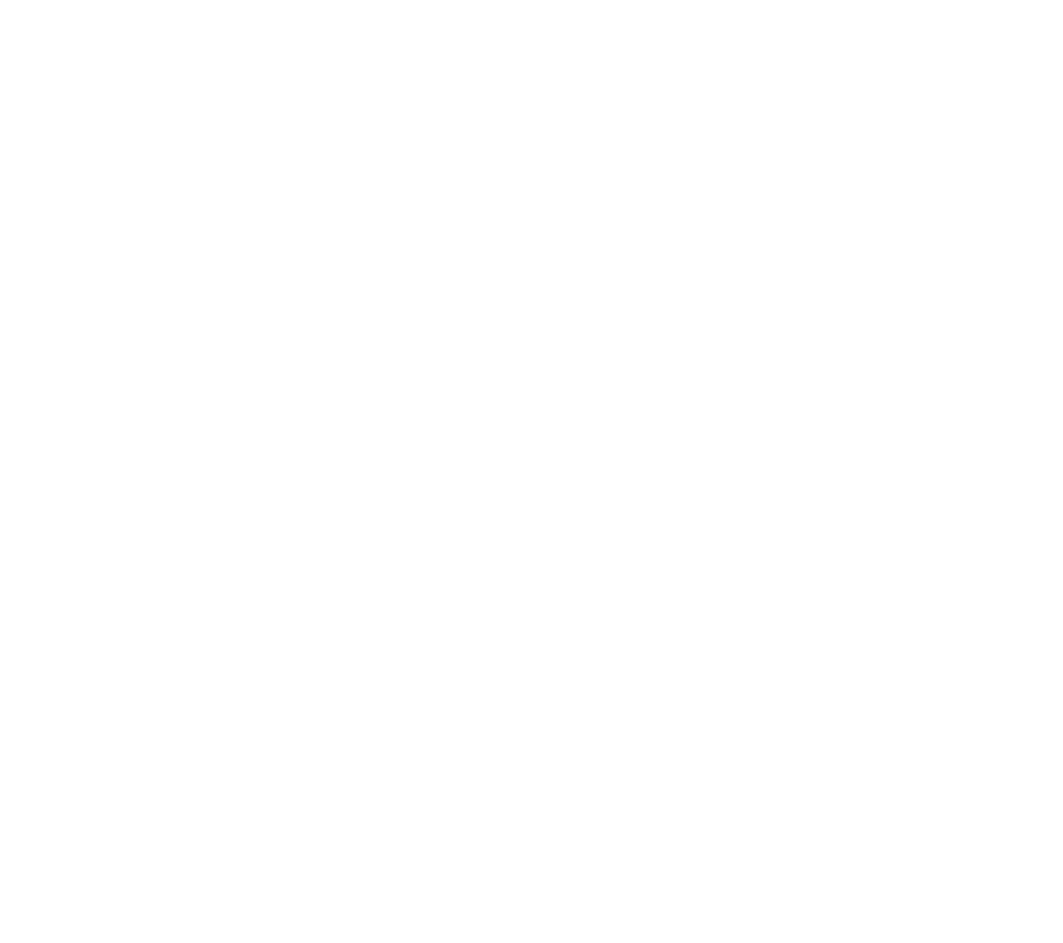
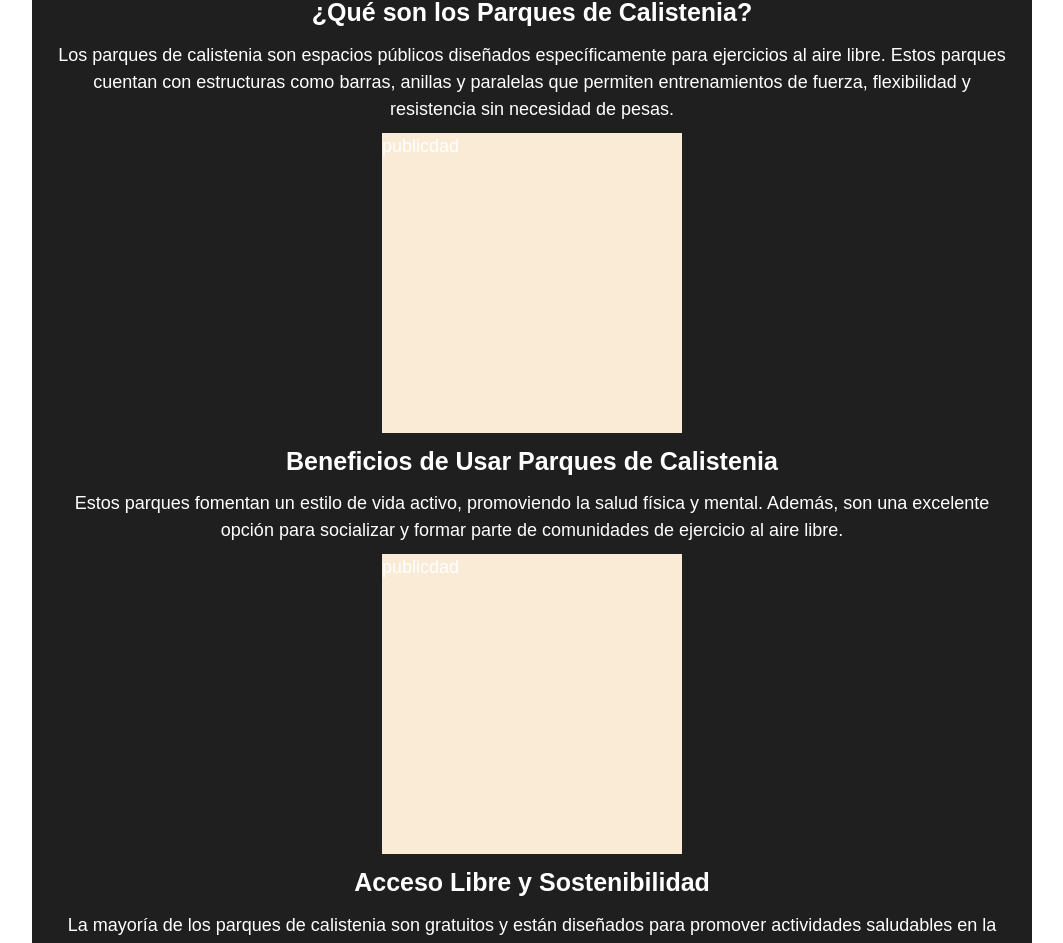
Before and after one commit to SaTriX43/App-Web-Calistenia, a Next.js app in the folder frontend/: page /parques in a window 1280 px wide. Shown: the part 190-1133 px from the top of the page, without its empty margins (108-1171 px from the left). Before the commit the page ends 800 px from the top, so only its background shows below. Built offline with nearby package versions, Linux system fonts and the light colour scheme; no server answers.

Commit message:
funcionalidad desarrollada descripcion a sido creada

```diff
--- a/frontend/src/app/parques/page.jsx
+++ b/frontend/src/app/parques/page.jsx
@@ -2,12 +2,14 @@
 
 import ParquesUbicacionParque from '@/components/estructura/paginaParques/ParquesUbicacion/ParquesUbicacionParque'
 import Styles from '../../estilos/parques.module.css'
+import Descripcion from '@/components/parques/Descripcion/Descripcion'
 
 
 const Parques = () => {
   return (
     <section className={Styles['parques']}>
       <ParquesUbicacionParque/>
+      <Descripcion/>
     </section>
   )
 }
--- /dev/null
+++ b/frontend/src/components/parques/Descripcion/Descripcion.jsx
@@ -0,0 +1,40 @@
+import React from 'react'
+import { Publicidad } from '../publicidad/Publicidad'
+import Styles from './Descripcion.module.css'
+
+export default function Descripcion() {
+  return (
+    <div className={Styles['parques__descripcion']}>
+      <div className={Styles['parques__descripcion-bloque']}>
+        <h3 className={Styles['parques__descripcion-titulos']}>¿Qué son los Parques de Calistenia?</h3>
+        <p>
+          Los parques de calistenia son espacios públicos diseñados específicamente
+          para ejercicios al aire libre. Estos parques cuentan con estructuras como
+          barras, anillas y paralelas que permiten entrenamientos de fuerza, flexibilidad
+          y resistencia sin necesidad de pesas.
+        </p>
+        <Publicidad/>
+      </div>
+
+      <div className={Styles['parques__descripcion-bloque']}>
+        <h3 className={Styles['parques__descripcion-titulos']}>Beneficios de Usar Parques de Calistenia</h3>
+        <p>
+          Estos parques fomentan un estilo de vida activo, promoviendo la salud física
+          y mental. Además, son una excelente opción para socializar y formar parte
+          de comunidades de ejercicio al aire libre.
+        </p>
+        <Publicidad/>
+      </div>
+
+      <div className={Styles['parques__descripcion-bloque']}>
+        <h3 className={Styles['parques__descripcion-titulos']}>Acceso Libre y Sostenibilidad</h3>
+        <p>
+          La mayoría de los parques de calistenia son gratuitos y están diseñados para
+          promover actividades saludables en la comunidad. Son espacios sostenibles y
+          fomentan el uso de áreas verdes en las ciudades.
+        </p>
+        <Publicidad/>
+      </div>
+    </div>
+  )
+}
--- a/frontend/src/components/parques/Descripcion/Descripcion.module.css
+++ b/frontend/src/components/parques/Descripcion/Descripcion.module.css
@@ -0,0 +1,36 @@
+.parques__descripcion {
+  display: flex;
+  flex-direction: column;
+  width: 100%;
+
+  gap: 10px;
+  margin-top: 20px;
+
+  align-items: center;
+}
+
+.parques__descripcion-bloque {
+  display: flex;
+  flex-direction: column;
+  width: 100%;
+  gap: 10px;
+
+  align-items: center;
+  text-align: center;
+}
+
+.parques__descripcion-titulos {
+  font-size: 20px;
+  font-weight: 600;
+  text-align: center;
+}
+
+@media(min-width: 600px) {
+  .parques__descripcion-titulos {
+    font-size: 25px;
+  }
+
+  .parques__descripcion-bloque p {
+    font-size: 18px;
+  }
+}
```
Also changed, not shown: frontend/src/components/parques/Descripcion/Descripcion.tsx (deleted).
